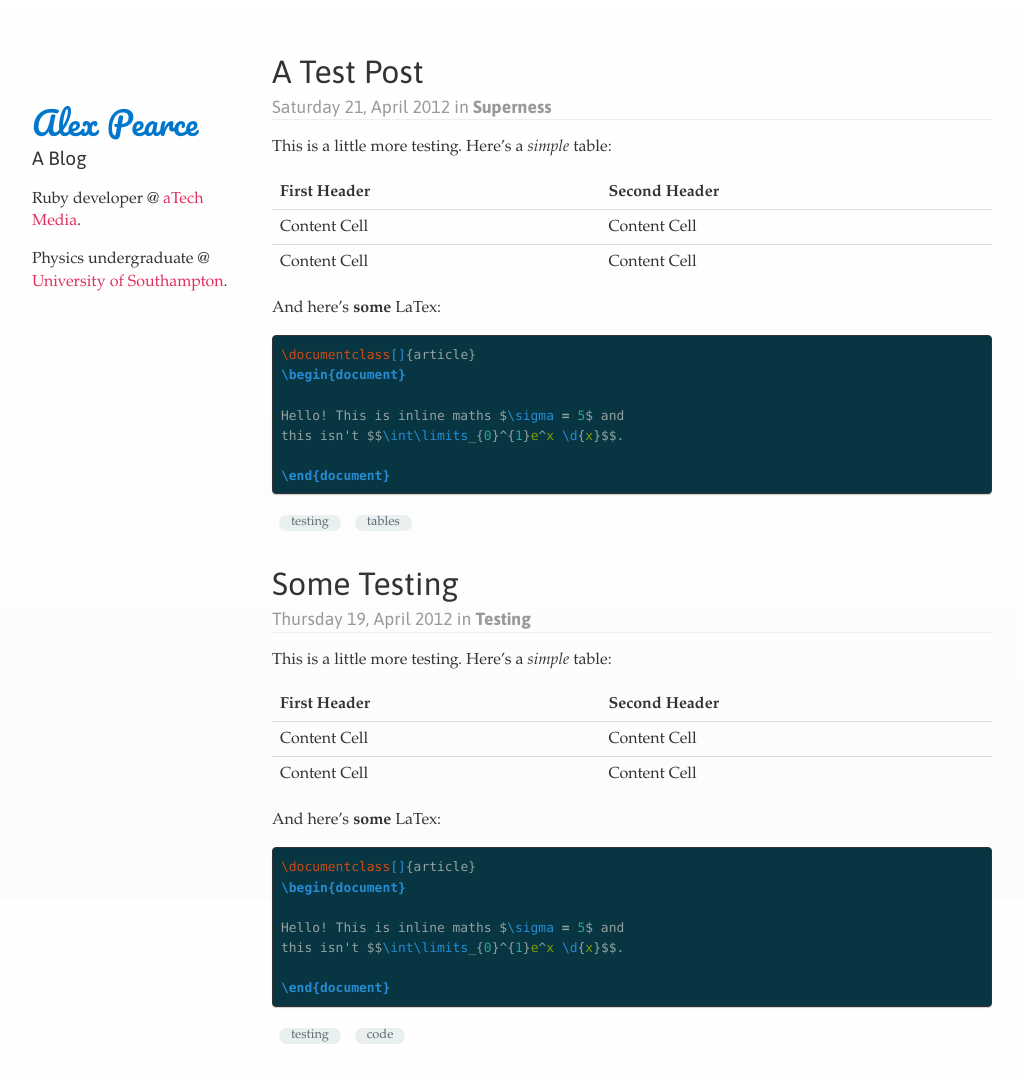
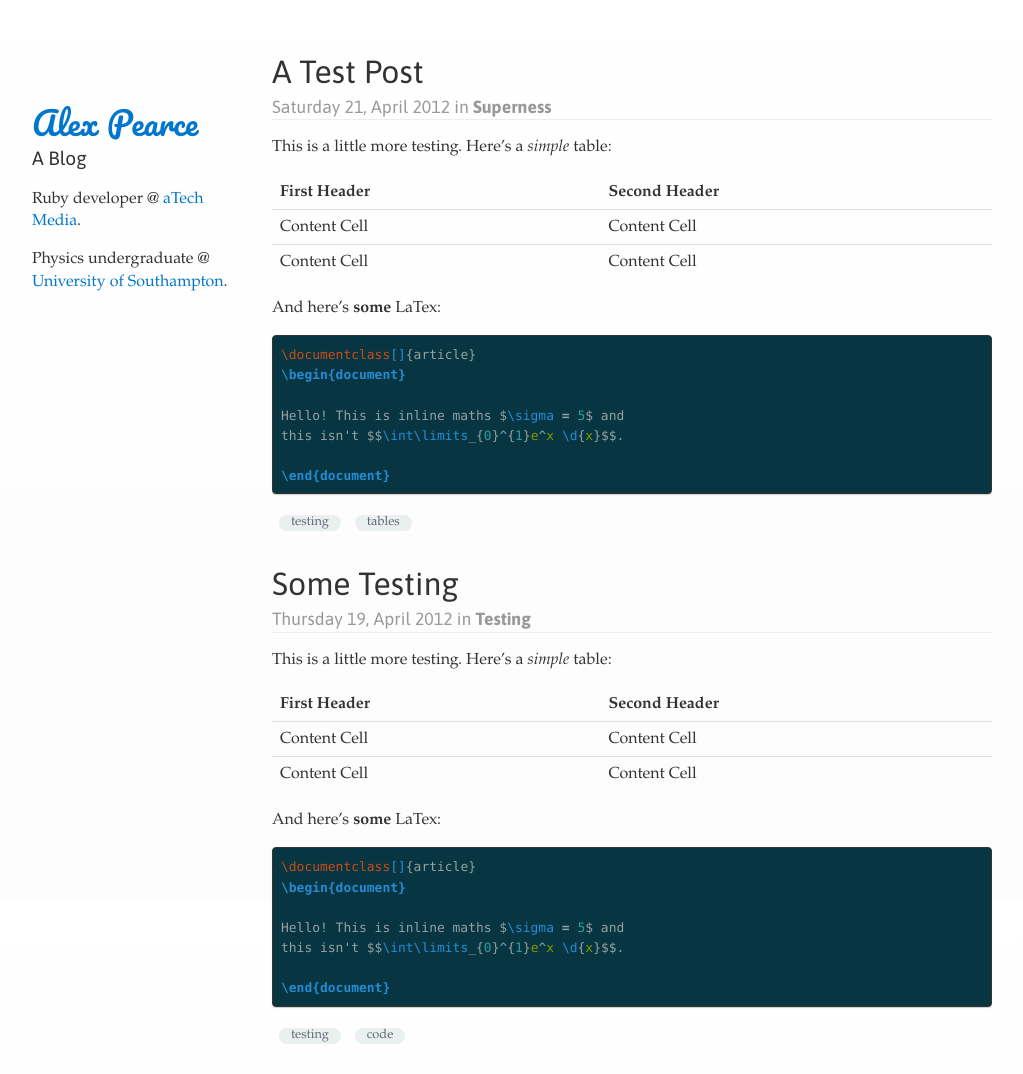
Before and after one commit to alexpearce/home, a Jekyll site: the page built from index.html, in a window 1280 px wide. Shown: the whole page, without its empty margins (68-1091 px from the left). Built offline with Jekyll 4.4.1, drawn with Linux system fonts in a browser that asks for light colours; Markdown is read by kramdown in place of the engine named in the settings; the list of posts is cut into pages by our own code.

Commit message:
Change the other links accordingly.

```diff
--- a/assets/css/alexpearce.css
+++ b/assets/css/alexpearce.css
@@ -39,11 +39,11 @@ hgroup h2 {
 
 a {
   text-decoration: none;
-  color: #e02f5c;
+  color: #0077cc;
 }
 
 a:hover {
-  color: #0077cc;
+  color: #a0d137;
 }
 
 /* End Typography */
@@ -75,11 +75,6 @@ header h1 {
 
 header h1 a {
   display: block;
-  color: #0077cc;
-}
-
-header h1 a:hover {
-  color: #a0d137;
 }
 
 header h2 {
```
